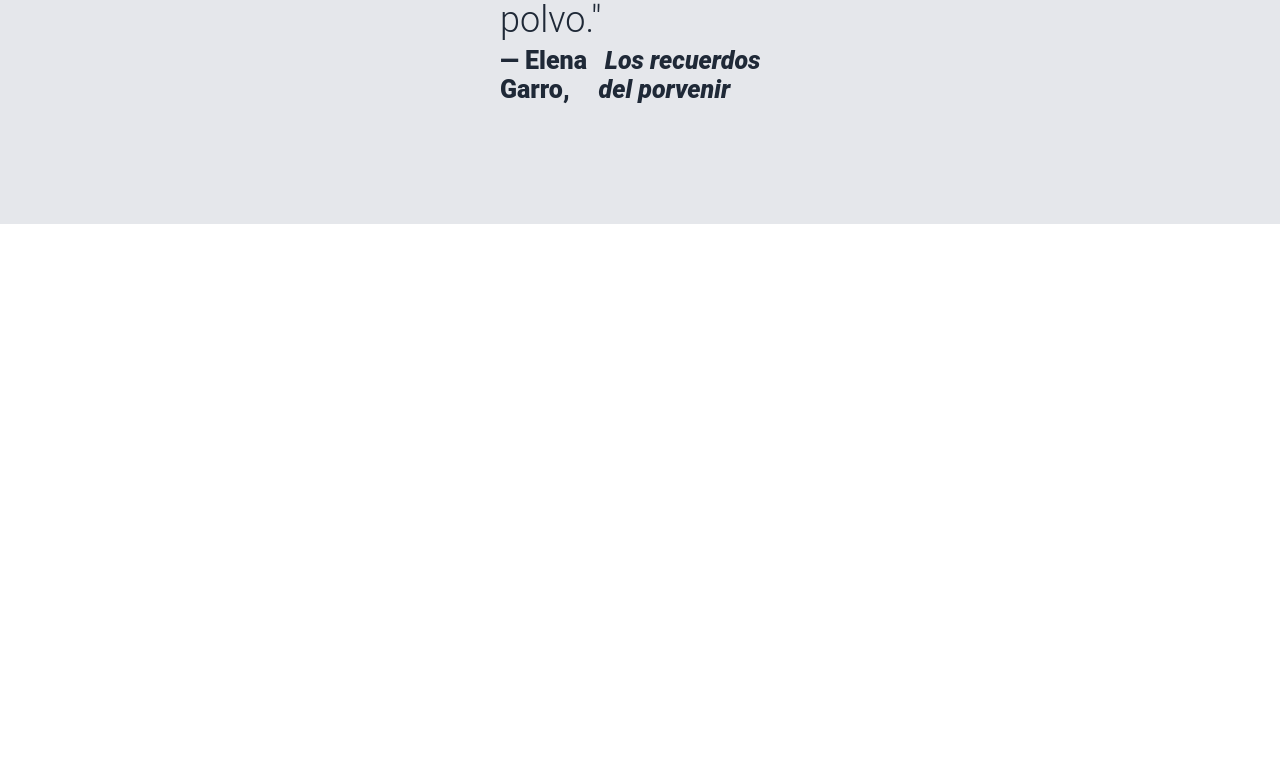
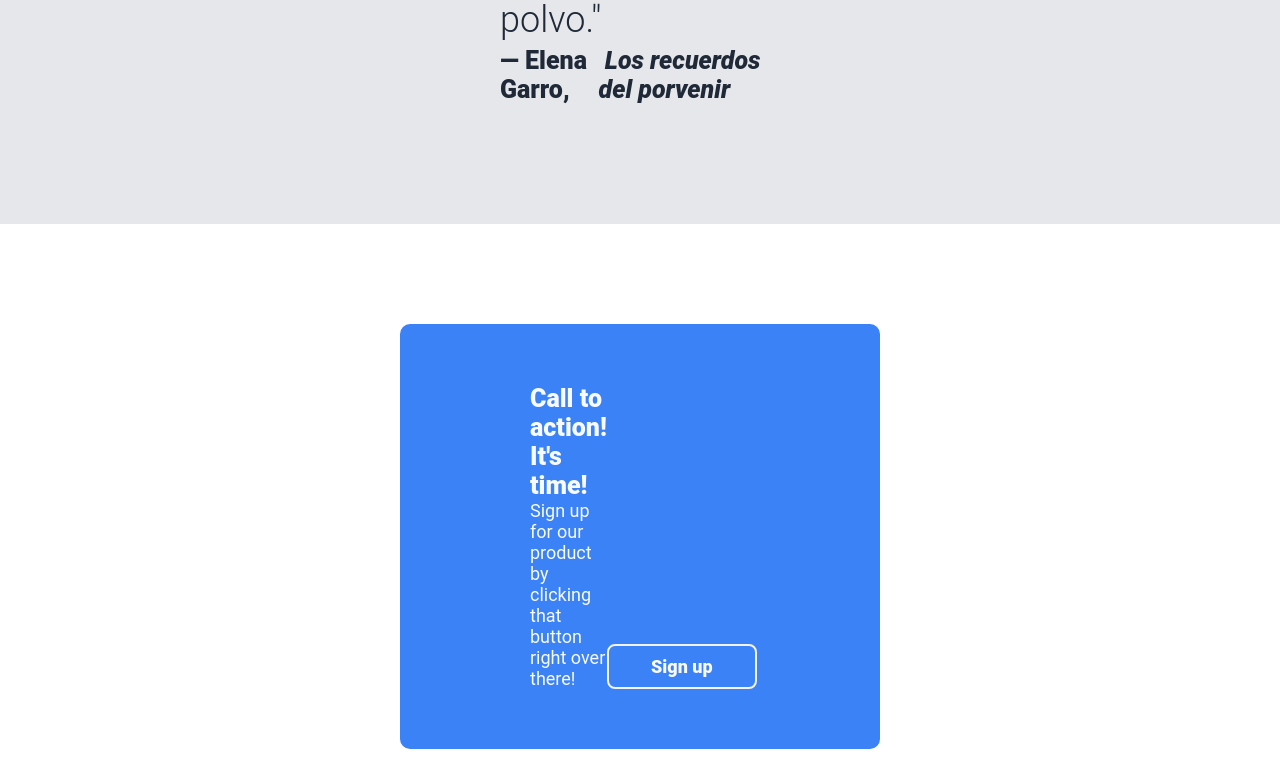
Before and after one commit to Bernapro/web-flexbox, a plain HTML site: page index.html in a window 1280 px wide. Shown: the part 2019-2797 px from the top of the page. Before the commit the page ends 2443 px from the top, so only its background shows below. Drawn offline with Linux system fonts and the light colour scheme.

Commit message:
aviso y pié de página

```diff
--- a/index.html
+++ b/index.html
@@ -68,9 +68,25 @@
             </div>
         </div>
         <div class="aviso">
+            <div class="contenido">
+                <div class="texto">
+                    <div class="texto-principal">
+                        Call to action! It's time!
+                    </div>
+                    <div class="subtexto">
+                        Sign up for our product by clicking that button right over there!
+                    </div>
+                </div>
+                <div class="boton">
+                    <button type="button" class="boton-sign-up">
+                        Sign up
+                    </button>
+                </div>
+            </div>
         </div>
     </div>
     <div class="pie-pagina">
+        Copyright © HolaMundo 2026
     </div>
 </body>
 
--- a/style.css
+++ b/style.css
@@ -45,6 +45,7 @@
     display: flex;
     padding: 100px 0;
     gap: 100px;
+    justify-content: space-between;
 }
 
 #contenido-uno {
@@ -164,3 +165,46 @@
 .frase .cita .titulo {
     font-style: italic;
 }
+
+.aviso {
+    border-radius: 10px;
+    margin: 0 400px;
+    background-color: #3B82F6;
+}
+
+.aviso .texto .subtexto,
+.aviso .texto {
+    color: #F7FAFF;
+}
+
+.contenido {
+    display: flex;
+    padding: 60px 130px;
+    justify-content: space-between;
+}
+
+.aviso .texto {
+    font-size: 25px;
+    font-weight: 900;
+    display: flex;
+    flex-direction: column;
+}
+
+.aviso .boton-sign-up {
+    border: 2px solid #f3f3f3;
+    padding: 10px 0;
+}
+
+.aviso .boton {
+    display: flex;
+    align-items: flex-end;
+}
+
+.pie-pagina {
+    display: flex;
+    justify-content: center;
+    padding: 50px;
+    background-color: #1f2937;
+    font-size: 18px;
+    color: #f3f3f3;
+}
```
